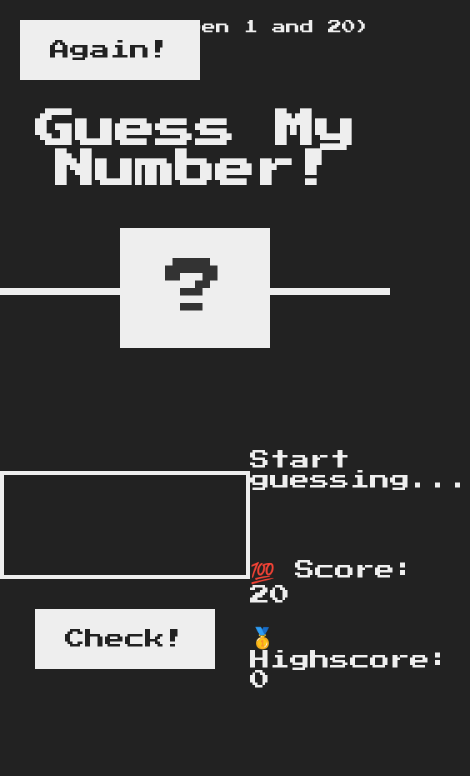
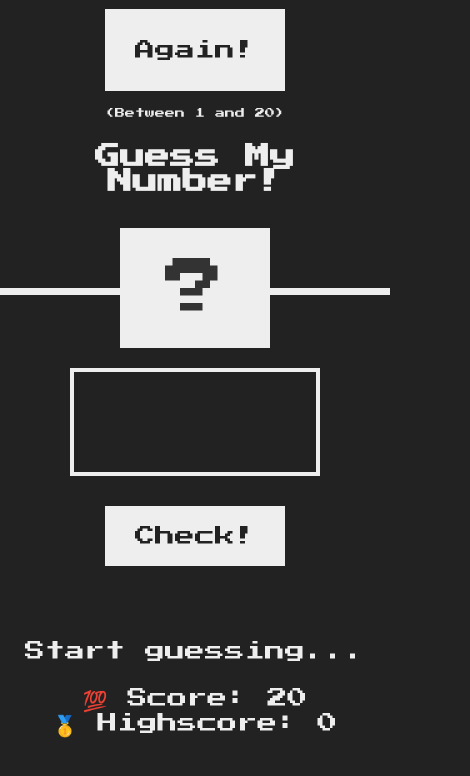
Before and after one commit to AndreopoulosNikos/Guess_Number_Game, a plain HTML site: page index.html in a window 390 px wide. Shown: the whole page, 470 px wide, since content can reach past the window. Drawn offline with Linux system fonts and the light colour scheme.

Commit message:
Add mobile responsiveness

```diff
--- a/style.css
+++ b/style.css
@@ -1,4 +1,4 @@
-@import url('https://fonts.googleapis.com/css?family=Press+Start+2P&display=swap');
+@import url("https://fonts.googleapis.com/css?family=Press+Start+2P&display=swap");
 
 * {
   margin: 0;
@@ -12,7 +12,7 @@ html {
 }
 
 body {
-  font-family: 'Press Start 2P', sans-serif;
+  font-family: "Press Start 2P", sans-serif;
   color: #eee;
   background-color: #222;
   /* background-color: #60b347; */
@@ -117,3 +117,63 @@ h1 {
 .label-score {
   margin-bottom: 2rem;
 }
+
+@media only screen and (max-width: 600px) {
+  body {
+    width: 100%;
+  }
+  header {
+    display: grid;
+    grid-template-columns: 1fr 1fr 1fr;
+    grid-auto-rows: 100px;
+  }
+
+  .again {
+    grid-column: 2 / span 1;
+    grid-row: 1;
+    position: static;
+    margin-top: 5%;
+    margin-bottom: 5%;
+  }
+
+  .between {
+    grid-column: span 3;
+    position: static;
+    align-self: top;
+    justify-self: center;
+    margin-top: 2%;
+    margin-bottom: 5%;
+    font-size: 1rem;
+  }
+
+  h1 {
+    margin-top: 5%;
+    font-size: 2.5rem;
+  }
+
+  main {
+    display: grid;
+    grid-template-rows: 1fr 1fr;
+    gap: 0%;
+  }
+
+  .left {
+    margin-top: 20%;
+    margin-bottom: 0%;
+    width: 100%;
+  }
+
+  .right {
+    text-align: center;
+    margin-bottom: 10%;
+    width: 100%;
+  }
+
+  .label-score {
+    margin-bottom: 0;
+  }
+
+  .message {
+    margin-bottom: 5%;
+  }
+}
```
